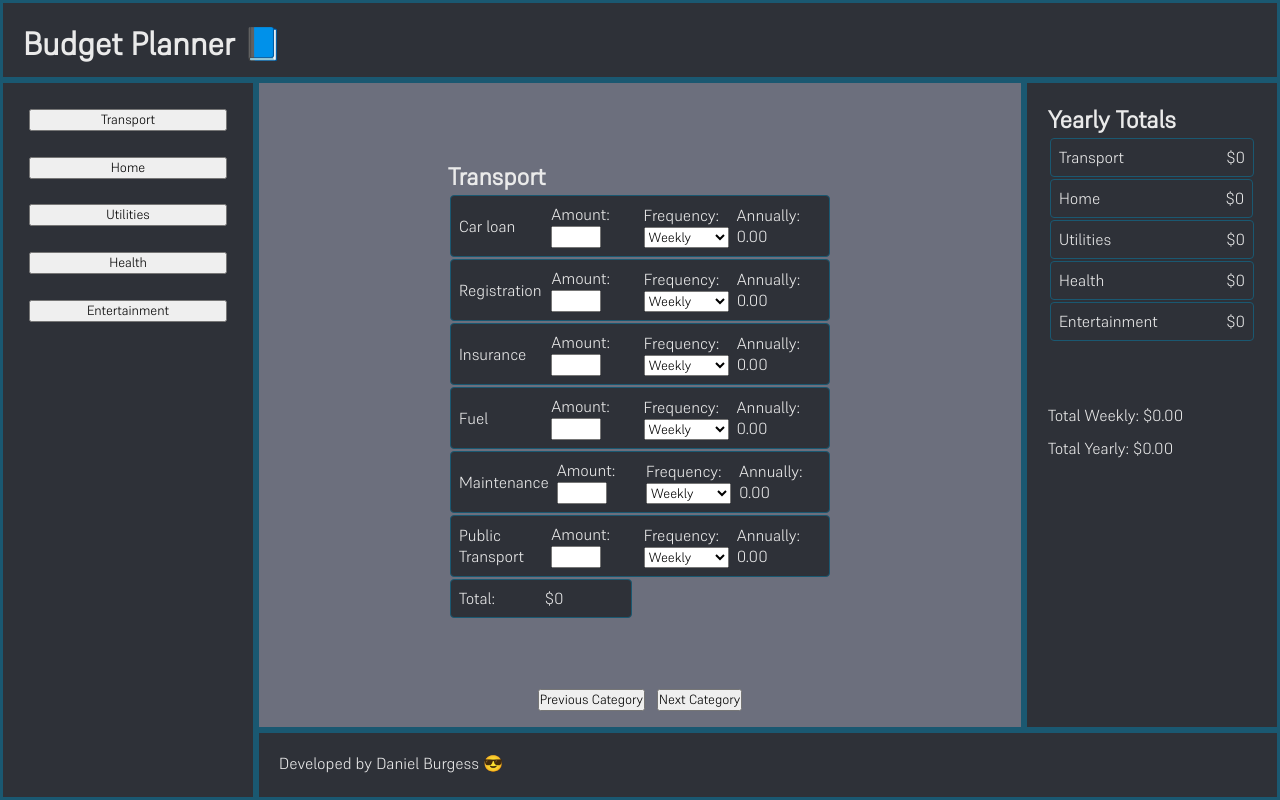
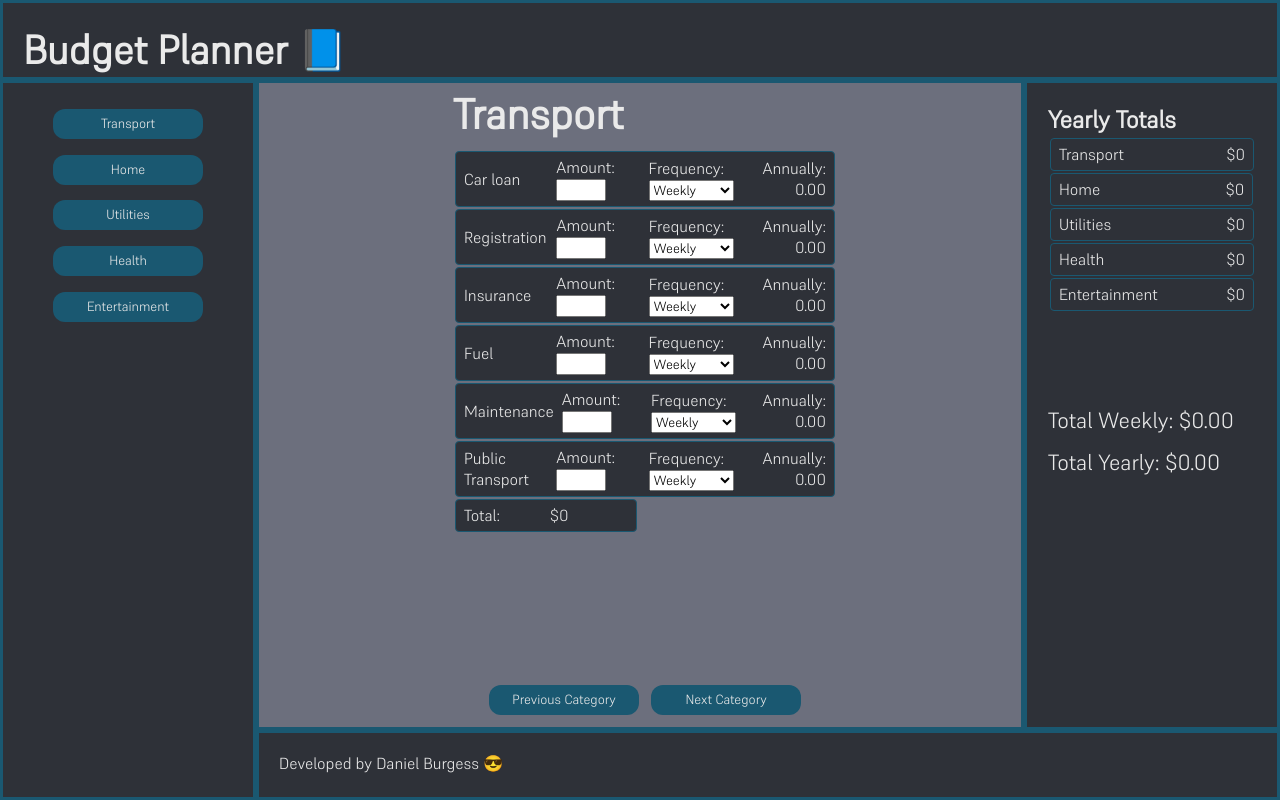
Before and after one commit to DBurgess93/budget-planner, a React (Create React App) app: page / in a window 1280 px wide. Built offline with nearby package versions, Linux system fonts and the light colour scheme.

Commit message:
button layout and alignments

```diff
--- a/src/App.js
+++ b/src/App.js
@@ -45,7 +45,7 @@ const Category = ({
                     ))}
                   </select>
                 </td>
-                <td>
+                <td className="text-align-end">
                   Annually:
                   <p> {item.annualAmount.toFixed(2)} </p>
                 </td>
@@ -71,11 +71,13 @@ const ToggleCategoryButtons = ({ handleNextCategory, handleBackCategory }) => {
     <div className="toggle-cat-btns">
       <button
         onClick={handleBackCategory}
+        className="toggle-btn"
       >
         Previous Category
       </button>
       <button
         onClick={handleNextCategory}
+        className="toggle-btn"
       >
         Next Category
       </button>
@@ -99,6 +101,7 @@ const CategoryListBtns = ({ categories, handleCategoryClick }) => {
         <button
           key={index}
           onClick={() => handleCategoryClick(category.name)}
+          className="cat-list-btn"
         >
           {category.name}
         </button>
--- a/src/index.scss
+++ b/src/index.scss
@@ -6,6 +6,10 @@
   margin: 0;
   font-family: 'Supreme';
 
+}
+
+.text-align-end {
+  text-align: end;
 }
 
 
@@ -33,6 +37,9 @@ nav {
 }
 header {
   grid-area: header;
+  h1 {
+    font-size: 40px;
+  }
 }
 main {
   grid-area: content;
@@ -62,7 +69,7 @@ nav {
 main {
   background: #6C6F7D;
   color: #eaeaea;
-  padding: 12px;
+  padding: 3px 2px 12px 12px;
   border: #1a5871 3px solid;
   place-items: center;
 }
@@ -84,7 +91,25 @@ main {
   grid-area: toggle-cat-btns;
 }
 
+.toggle-btn {
+  padding: 6px;
+  border-radius: 12px;
+  background: #1a5871;
+  width: 150px;
+  border: none;
+  color: #eaeaea;
+}
+.cat-list-btn {
+  padding: 6px;
+  border-radius: 12px;
+  background: #1a5871;
+  width: 150px;
+  border: none;
+  color: #eaeaea;
+}
+
 .cat-table {
+  align-self: start;
   table {
     table-layout: fixed;
     width: auto;
@@ -93,7 +118,7 @@ main {
     border-radius: 4px;
     background-color: #2E3138;
     margin: 2px;
-    padding: 3px;
+    padding: 0px 3px;
     grid-area: cat-table;
   }
   td {
@@ -106,17 +131,23 @@ main {
   p {
     margin: 0;
   }
+  h2 {
+    font-size: 42px;
+    margin-bottom: 8px;
+  }
 }
 
 .cat-list-btns {
   display: flex;
   flex-direction: column;
   justify-content: space-between;
+  align-items: center;
 }
 
 .running-totals {
   p {
     margin-bottom: 12px;
+    font-size: 22px;
   }
 }
 
```
